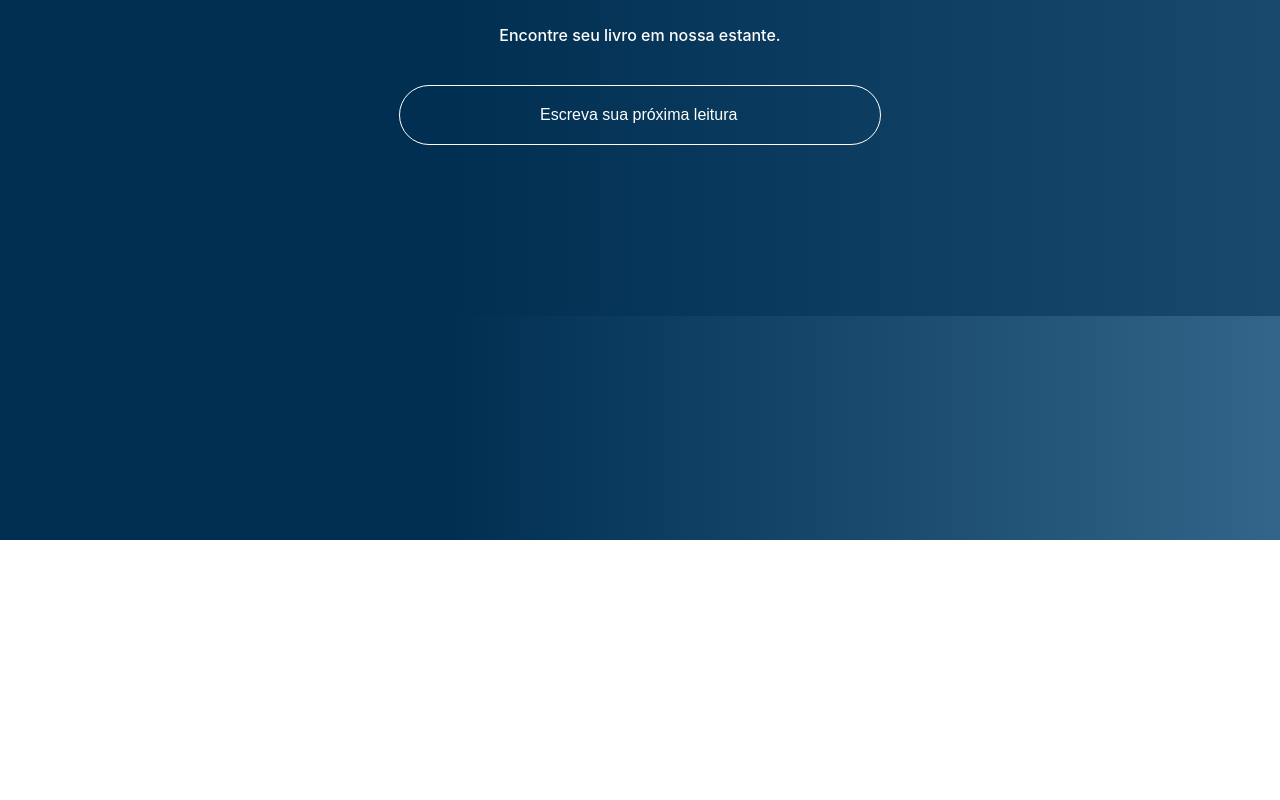
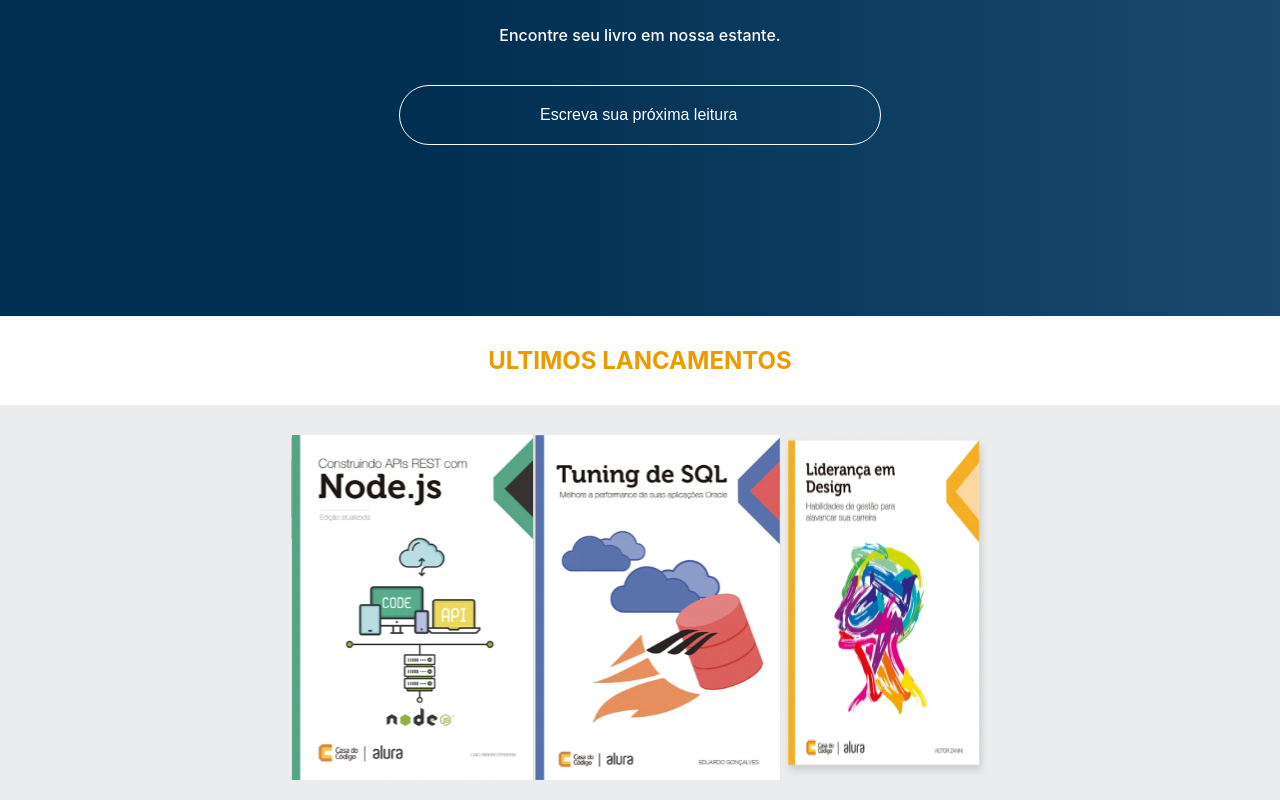
Before and after one commit to devanaclimgo/alura-books--react, a React (Create React App) app: page / in a window 1280 px wide. Shown: the part 260-1060 px from the top of the page. Before the commit the page ends 800 px from the top, so only its background shows below. Built offline with nearby package versions, Linux system fonts and the light colour scheme.

Commit message:
ultimos lançamentos section

```diff
--- a/src/App.js
+++ b/src/App.js
@@ -1,5 +1,6 @@
 import Header from "./componentes/Header/index.js";
 import Pesquisa from "./componentes/Pesquisa/index.js";
+import UltimosLancamentos from "./componentes/UltimosLancamentos/index.js";
 import styled from "styled-components";
 
 const AppContainer = styled.div`
@@ -13,6 +14,7 @@ function App() {
     <AppContainer>
       <Header />
       <Pesquisa />
+      <UltimosLancamentos />
     </AppContainer>
   );
 }
--- /dev/null
+++ b/src/componentes/UltimosLancamentos/dadosUltimosLancamentos.js
@@ -0,0 +1,9 @@
+import livro2 from '../../img/livros/Nodejs.svg'
+import livro3 from '../../img/livros/Tuning.svg'
+import livro5 from '../../img/livros/livro.png'
+
+export const livros = [
+  {nome: 'Construindo APIs REST com Node.js', id: 2, src: livro2},
+  {nome: 'Tuning de SQL', id: 3, src: livro3},
+  {nome: 'Liderança em Design', id: 5, src: livro5},
+]
--- /dev/null
+++ b/src/componentes/UltimosLancamentos/index.js
@@ -0,0 +1,42 @@
+import { livros } from "./dadosUltimosLancamentos";
+import styled from "styled-components";
+
+const UltimosLancamentosContainer = styled.section`
+  background-color: #EBECEE;
+  padding-bottom: 20px;
+  display: flex;
+  flex-direction: column;
+`
+
+const Titulo = styled.h2`
+  width: 100%;
+  padding: 30px 0;
+  background-color: #FFF;
+  color: #EB9B00;
+  fonts-size: 36px;
+  text-align: center;
+  margin: 0;
+`
+
+const NovosLivrosContainer = styled.div`
+  margin-top: 30px;
+  display: flex;
+  width: 100%;
+  justify-content: center;
+  cursor: pointer;
+`
+
+function UltimosLancamentos() {
+  return (
+    <UltimosLancamentosContainer>
+    <Titulo>ULTIMOS LANCAMENTOS</Titulo>
+    <NovosLivrosContainer>
+    { livros.map( livro => (
+        <img src={livro.src} />
+    ))}
+    </NovosLivrosContainer>
+    </UltimosLancamentosContainer>
+  )
+}
+
+export default UltimosLancamentos
```
